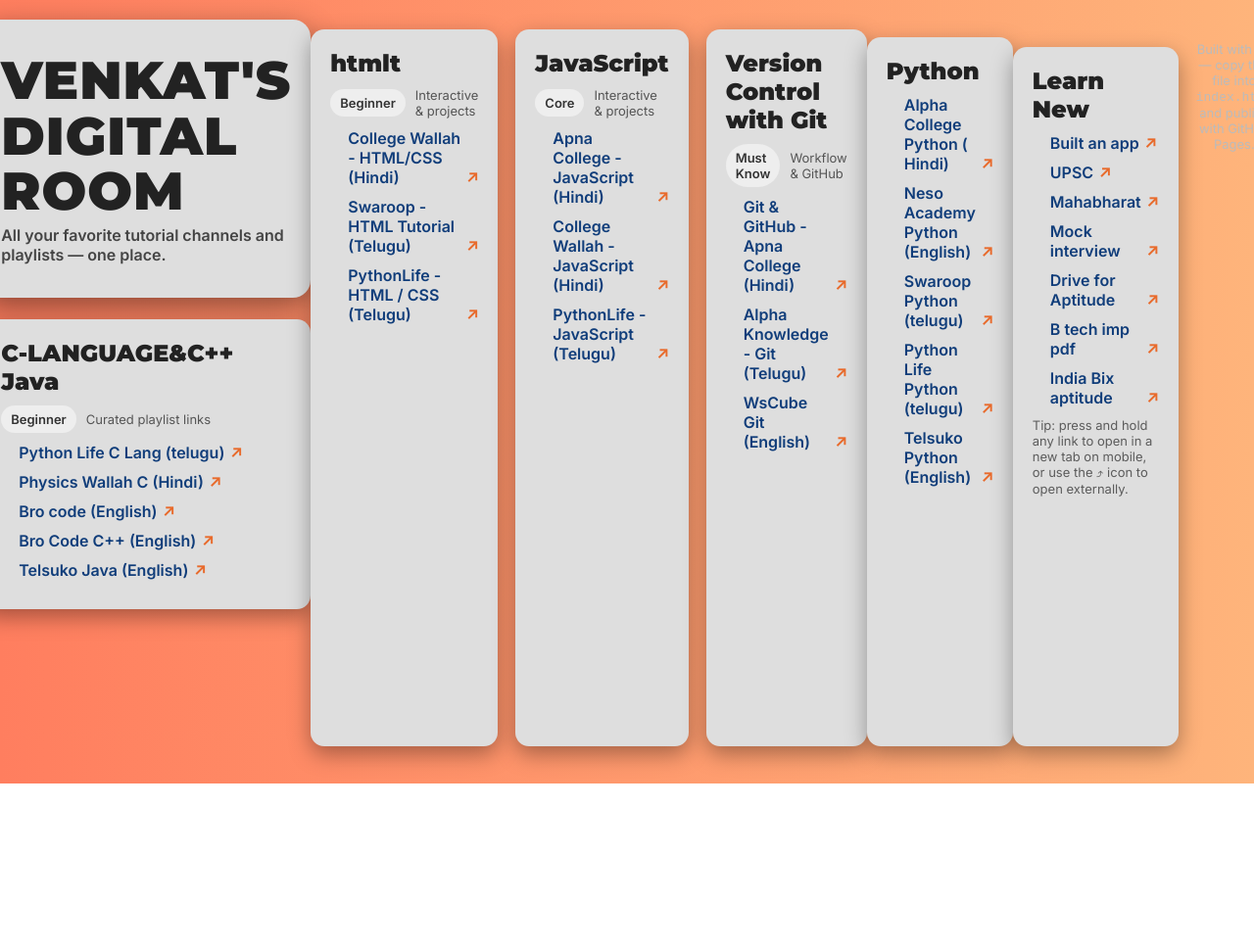
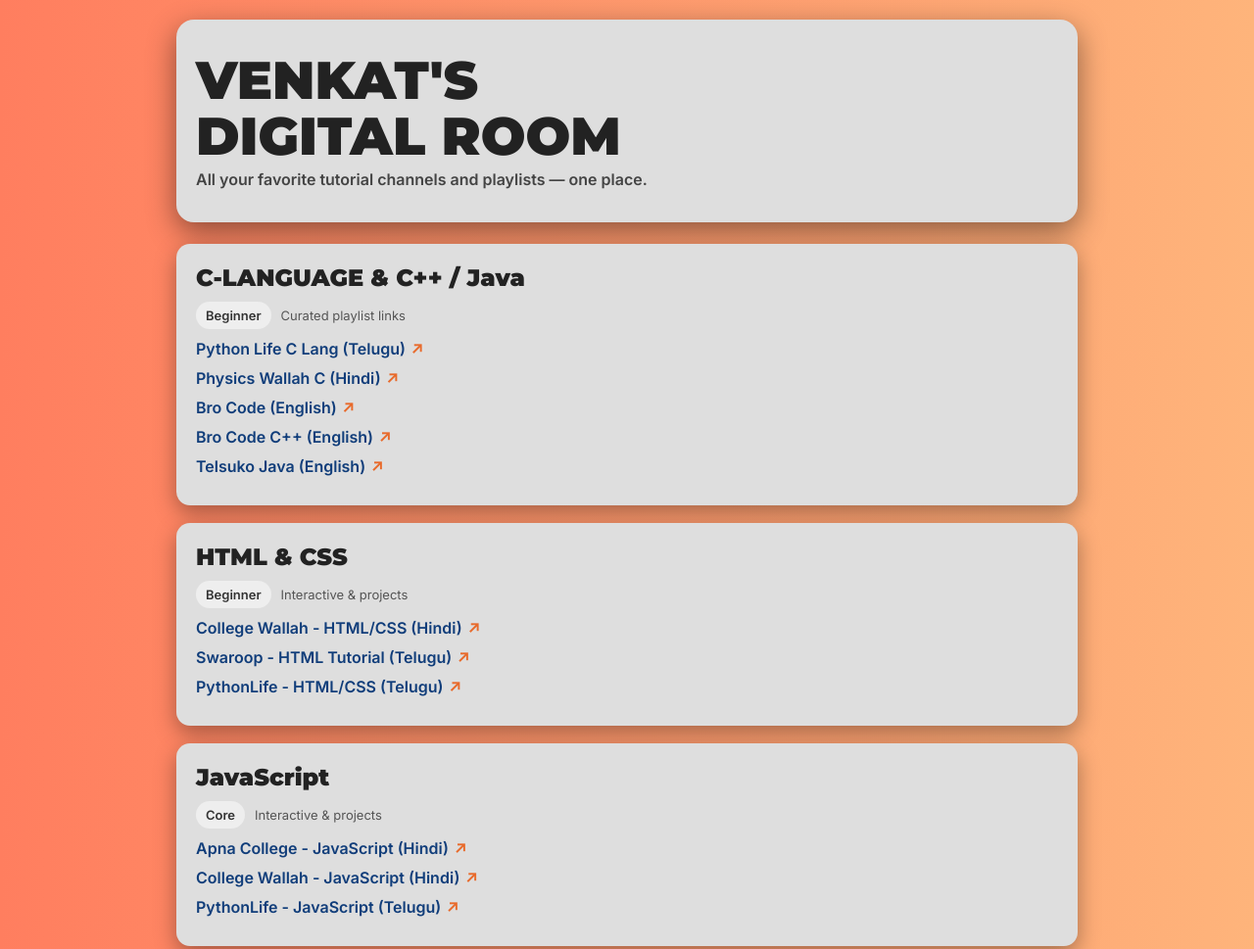
Before and after one commit to theycallhimv/theycallhimV.github.io, a plain HTML site: page index.html in a window 1280 px wide. Shown: the top 969 px of the page at 98% size. Before the commit the page ends 800 px from the top, so only its background shows below. Drawn offline with Linux system fonts and the light colour scheme.

Commit message:
Update index.html

```diff
--- a/index.html
+++ b/index.html
@@ -3,7 +3,7 @@
 <head>
   <meta charset="utf-8" />
   <meta name="viewport" content="width=device-width,initial-scale=1" />
-  <title>Resources for Learning — My Links</title>
+  <title>VENKAT'S Digital Room</title>
 
   <!-- Google fonts -->
   <link href="https://fonts.googleapis.com/css2?family=Montserrat:wght@700;900&family=Inter:ital,wght@0,400;0,600;1,400&display=swap" rel="stylesheet">
@@ -16,28 +16,18 @@
       --accent:#e86a2b;
       --link:#103d7a;
     }
-    /* Reset-ish */
     *{box-sizing:border-box;margin:0;padding:0}
     html,body{height:100%}
     body{
       min-height:100%;
       font-family: "Inter",system-ui,Arial,Helvetica,sans-serif;
-      background:   linear-gradient(to right, #ff7e5f, #feb47b);
+      background: linear-gradient(to right, #ff7e5f, #feb47b);
       color:#ddd;
-      -webkit-font-smoothing:antialiased;
-      -moz-osx-font-smoothing:grayscale;
       padding:20px;
       display:flex;
       justify-content:center;
     }
-
-    .wrap{
-      width:100%;
-      max-width:920px;
-      margin:0 auto 60px;
-    }
-
-    /* Hero title card */
+    .wrap{width:100%; max-width:920px; margin:0 auto 60px;}
     .hero{
       background:var(--card);
       color:var(--muted);
@@ -48,15 +38,13 @@
       box-shadow: 0 10px 30px rgba(0,0,0,0.45);
     }
     .hero h1{
-      font-family: "Montserrat", "Trebuchet MS", sans-serif;
+      font-family: "Montserrat", sans-serif;
       font-weight:900;
       font-size:clamp(28px,6vw,54px);
-      letter-spacing:1px;
       line-height:1.05;
     }
     .hero p{margin-top:6px;color:#444;font-weight:600}
 
-    /* Sections */
     .section{
       background:var(--card);
       color:var(--muted);
@@ -73,12 +61,11 @@
     }
 
     ul.links{
-      list-style: none;
-      padding-left:18px;
+      list-style:none;
+      padding-left:0;
       margin-top:8px;
     }
     ul.links li{
-      display:block;
       margin:10px 0;
       font-size:16px;
     }
@@ -102,7 +89,6 @@
     a.resource:hover::after{ transform:translateY(-3px) scale(1.06); }
     a.resource:hover{ color:var(--accent) }
 
-    /* small badges and helpers */
     .meta{
       display:flex;
       align-items:center;
@@ -120,7 +106,6 @@
       font-size:13px;
     }
 
-    /* footer */
     footer{
       color:#bbb;
       text-align:center;
@@ -128,7 +113,6 @@
       font-size:13px;
     }
 
-    /* Responsive tweaks */
     @media (min-width:880px){
       .grid{
         display:grid;
@@ -141,98 +125,92 @@
 </head>
 <body>
   <div class="wrap">
-    <div class="hero" role="banner">
+    <div class="hero">
       <h1>VENKAT'S<br>DIGITAL ROOM</h1>
       <p>All your favorite tutorial channels and playlists — one place.</p>
     </div>
 
-    <!-- HTML & CSS -->
-    <section class="section" aria-labelledby="htmlcss">
-      <h2 id="htmlcss">C-LANGUAGE&amp;C++ Java</h2>
+    <!-- C & C++ / Java -->
+    <section class="section">
+      <h2>C-LANGUAGE & C++ / Java</h2>
       <div class="meta">
         <span class="badge">Beginner</span>
         <span>Curated playlist links</span>
       </div>
-      <ul class="links" aria-label="c-Lang Links">
-        <li><a class="resource" heref="https://youtu.be/uLfCFa1Vaj0?si=IwoyETFqjSB0G-g6" target="_blank" rel="noopener">Python Life C Lang (telugu) </a></li>
+      <ul class="links">
+        <li><a class="resource" href="https://youtu.be/uLfCFa1Vaj0?si=IwoyETFqjSB0G-g6" target="_blank" rel="noopener">Python Life C Lang (Telugu)</a></li>
         <li><a class="resource" href="https://youtube.com/playlist?list=PLxgZQoSe9cg1drBnejUaDD9GEJBGQ5hMt&si=T9rWAcVA1kPeat1U" target="_blank" rel="noopener">Physics Wallah C (Hindi)</a></li>
-        <li><a class="resource" href="https://youtu.be/xND0t1pr3KY?si=3L9GHaawQNHsu44w" target="_blank" rel="noopener">Bro code (English)</a></li>
+        <li><a class="resource" href="https://youtu.be/xND0t1pr3KY?si=3L9GHaawQNHsu44w" target="_blank" rel="noopener">Bro Code (English)</a></li>
         <li><a class="resource" href="https://youtu.be/-TkoO8Z07hI?si=osO0mAvMrjEgZRTy" target="_blank" rel="noopener">Bro Code C++ (English)</a></li>
         <li><a class="resource" href="https://youtube.com/playlist?list=PLsyeobzWxl7pe_IiTfNyr55kwJPWbgxB5&si=RlZryGibMbuDAB2k" target="_blank" rel="noopener">Telsuko Java (English)</a></li>
       </ul>
     </section>
-      </div>
 
-    <div class="grid" style="margin-top:10px">
-      <section class="section" aria-labelledby="js">
-        <h2 id="js">htmlt</h2>
+    <!-- HTML & CSS -->
+    <section class="section">
+      <h2>HTML & CSS</h2>
       <div class="meta">
         <span class="badge">Beginner</span>
         <span>Interactive & projects</span>
       </div>
-        <ul class="links" aria-label="Html Links">
+      <ul class="links">
         <li><a class="resource" href="https://www.youtube.com/@CollegeWallah" target="_blank" rel="noopener">College Wallah - HTML/CSS (Hindi)</a></li>
         <li><a class="resource" href="https://www.youtube.com/@Swaroop" target="_blank" rel="noopener">Swaroop - HTML Tutorial (Telugu)</a></li>
-        <li><a class="resource" href="https://www.youtube.com/@PythonLife" target="_blank" rel="noopener">PythonLife - HTML / CSS (Telugu)</a></li>
+        <li><a class="resource" href="https://www.youtube.com/@PythonLife" target="_blank" rel="noopener">PythonLife - HTML/CSS (Telugu)</a></li>
       </ul>
     </section>
-        </div>
 
-
-    <!-- grid for other sections -->
-    <div class="grid" style="margin-top:10px">
-      <section class="section" aria-labelledby="js">
-        <h2 id="js">JavaScript</h2>
+    <!-- JavaScript -->
+    <section class="section">
+      <h2>JavaScript</h2>
       <div class="meta">
         <span class="badge">Core</span>
         <span>Interactive & projects</span>
       </div>
-        <ul class="links" aria-label="JavaScript Links">
+      <ul class="links">
         <li><a class="resource" href="https://www.youtube.com/@ApnaCollegeOfficial" target="_blank" rel="noopener">Apna College - JavaScript (Hindi)</a></li>
         <li><a class="resource" href="https://www.youtube.com/@CollegeWallah" target="_blank" rel="noopener">College Wallah - JavaScript (Hindi)</a></li>
         <li><a class="resource" href="https://www.youtube.com/@PythonLife" target="_blank" rel="noopener">PythonLife - JavaScript (Telugu)</a></li>
       </ul>
     </section>
 
-      <section class="section" aria-labelledby="git">
-        <h2 id="git">Version Control with Git</h2>
+    <!-- Git -->
+    <section class="section">
+      <h2>Version Control with Git</h2>
       <div class="meta">
         <span class="badge">Must Know</span>
         <span>Workflow & GitHub</span>
       </div>
-        <ul class="links" aria-label="Git Links">
-          <li><a class="resource" href="https://www.youtube.com/@ApnaCollegeOfficial" target="_blank" rel="noopener">Git &amp; GitHub - Apna College (Hindi)</a></li>
+      <ul class="links">
+        <li><a class="resource" href="https://www.youtube.com/@ApnaCollegeOfficial" target="_blank" rel="noopener">Git & GitHub - Apna College (Hindi)</a></li>
         <li><a class="resource" href="https://www.youtube.com/@AlphaKnowledge" target="_blank" rel="noopener">Alpha Knowledge - Git (Telugu)</a></li>
         <li><a class="resource" href="https://www.youtube.com/@WscubeTech" target="_blank" rel="noopener">WsCube Git (English)</a></li>
       </ul>
     </section>
-    </div>
 
-    <!-- Extras -->
-    <section class="section" aria-labelledby="extras" style="margin-top:18px">
-      <h2 id="extras">Python</h2>
-      <ul class="links" aria-label="python links">
-        <li><a class="resource" href="https://youtube.com/playlist?list=PLGjplNEQ1it8-0CmoljS5yeV-GlKSUEt0&si=HkUSt1cCjaoWd2xs" target="_blank" rel="noopener">Alpha College Python ( Hindi) </a></li>
+    <!-- Python -->
+    <section class="section">
+      <h2>Python</h2>
+      <ul class="links">
+        <li><a class="resource" href="https://youtube.com/playlist?list=PLGjplNEQ1it8-0CmoljS5yeV-GlKSUEt0&si=HkUSt1cCjaoWd2xs" target="_blank" rel="noopener">Alpha College Python (Hindi)</a></li>
         <li><a class="resource" href="https://youtube.com/playlist?list=PLBlnK6fEyqRiueC_HzwFallNO76hfXBB7&si=8rwne_DkzEMThWpG" target="_blank" rel="noopener">Neso Academy Python (English)</a></li>
-        <li><a class="resource" href="https://youtu.be/fHKPQEVCX-s?si=tAg9HPPL-Hptkp9v" target="_blank" rel="noopener">Swaroop Python (telugu)</a></li>
-        <li><a class="resource" href="https://youtu.be/h1WdbfoHeac?si=3RmXs42jUqSTHzOl" target="_blank" rel="noopener">Python Life Python (telugu)</a></li>
+        <li><a class="resource" href="https://youtu.be/fHKPQEVCX-s?si=tAg9HPPL-Hptkp9v" target="_blank" rel="noopener">Swaroop Python (Telugu)</a></li>
+        <li><a class="resource" href="https://youtu.be/h1WdbfoHeac?si=3RmXs42jUqSTHzOl" target="_blank" rel="noopener">Python Life Python (Telugu)</a></li>
         <li><a class="resource" href="https://youtube.com/playlist?list=PLsyeobzWxl7poL9JTVyndKe62ieoN-MZ3&si=GjnMLTYw6p_LOqnd" target="_blank" rel="noopener">Telsuko Python (English)</a></li>
       </ul>
     </section>
-      </div>
 
-
-    <div class="grid" style="margin-top:10px">
-      <section class="section" aria-labelledby="extras" style="margin-top:18px">
-      <h2 id="extras">Learn New</h2>
-      <ul class="links" aria-label="Important to watch">
+    <!-- Learn New -->
+    <section class="section">
+      <h2>Learn New</h2>
+      <ul class="links">
         <li><a class="resource" href="https://youtu.be/_lChLN570VI?si=djGWjL1Ti5dn3lpS" target="_blank" rel="noopener">Built an app</a></li>
         <li><a class="resource" href="https://youtu.be/dJeSe2RyoN4?si=I8pjjyKgQuveT2nI" target="_blank" rel="noopener">UPSC</a></li>
         <li><a class="resource" href="https://youtu.be/rmqSS3IQ4d0?si=oniyAZQDm2AwaEb3" target="_blank" rel="noopener">Mahabharat</a></li>
         <li><a class="resource" href="https://youtu.be/TixjiIkB2zU?si=tak2LBLXRpLC_ogS" target="_blank" rel="noopener">Mock interview</a></li>
         <li><a class="resource" href="https://drive.google.com/drive/u/0/folders/0BwrkXzyUvQ_gbnZ3TjBxbkd0azA?resourcekey=0-hz2Xp1GCdFBAJXVJWIpiAg" target="_blank" rel="noopener">Drive for Aptitude</a></li>
-      <li><a class="resource" href="https://btechvault.vercel.app" target="_blank" rel="noopener">B tech imp pdf</a></li>
-      <li><a class="resource" href="https://share.google/a5astbvuXa7aGQ7Gj" target="_blank" rel="noopener">India Bix aptitude</a></li>
+        <li><a class="resource" href="https://btechvault.vercel.app" target="_blank" rel="noopener">B Tech imp PDF</a></li>
+        <li><a class="resource" href="https://share.google/a5astbvuXa7aGQ7Gj" target="_blank" rel="noopener">India Bix Aptitude</a></li>
       </ul>
       <p style="margin-top:10px;font-size:13px;color:#5c5c5c">
         Tip: press and hold any link to open in a new tab on mobile, or use the ⤴ icon to open externally.
```
Lines whose indentation alone changed are shown as unchanged.
